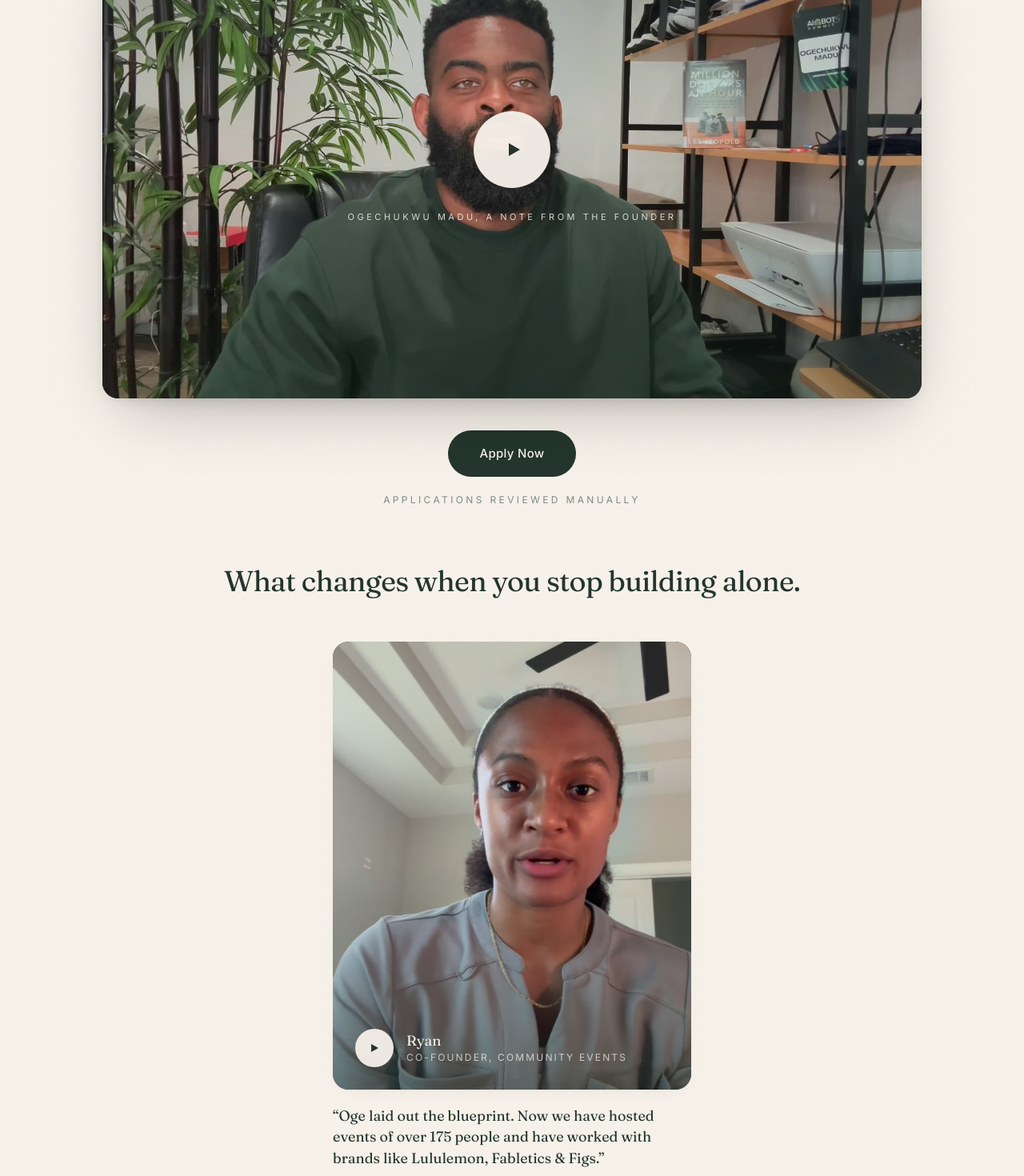
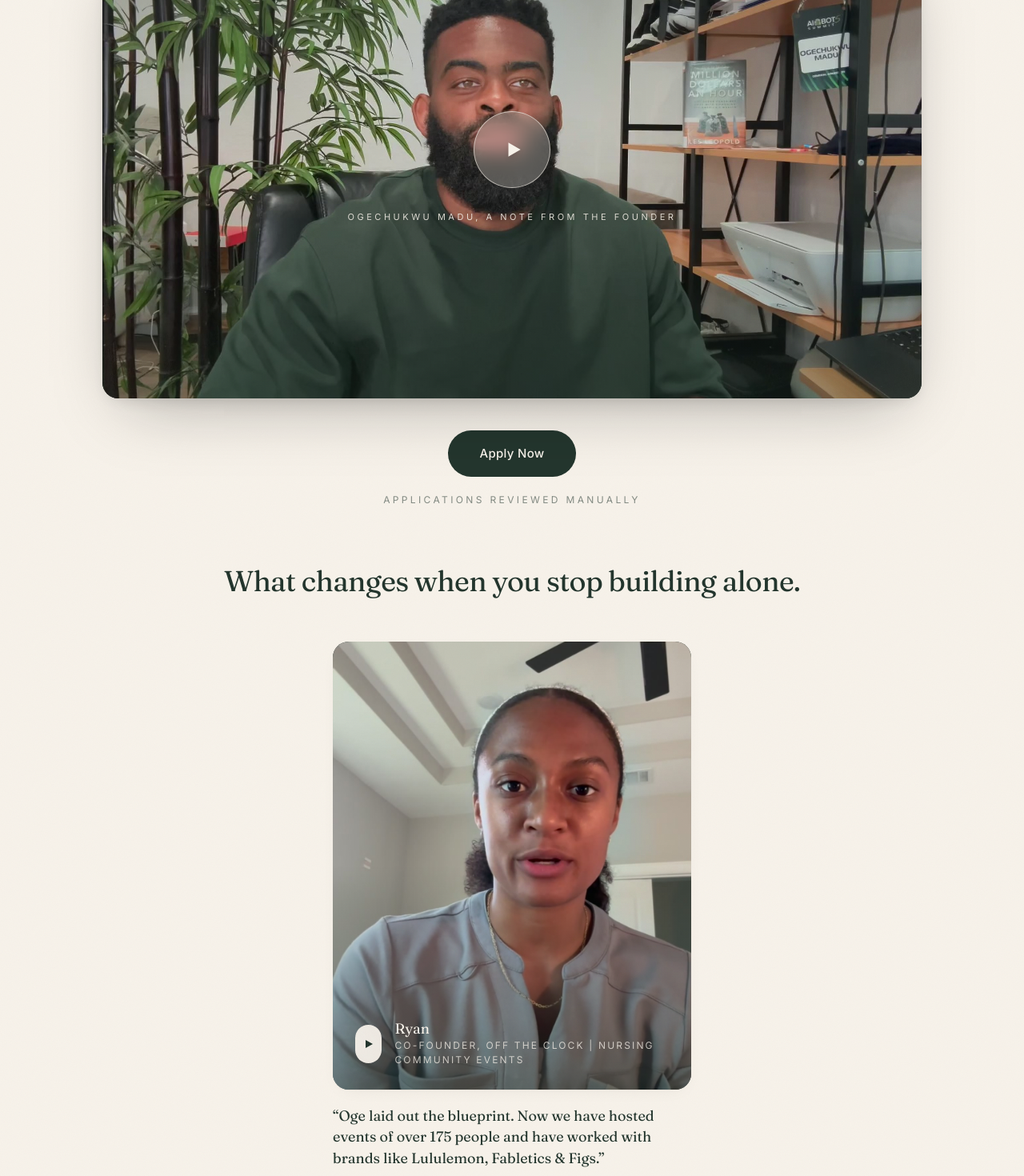
Before and after one commit to earlyfounderscollective/landingpage, a Next.js app: page / in a window 1280 px wide. Shown: the part 580-2050 px from the top of the page at 80% size. Built offline with nearby package versions, Linux system fonts and the light colour scheme.

Commit message:
Ryan role: Off the Clock | nursing community events; founder video play button: transparent glass with ivory arrow

```diff
--- a/components/site/FounderVideo.tsx
+++ b/components/site/FounderVideo.tsx
@@ -93,15 +93,15 @@ export function FounderVideo({
           aria-label="Play founder video"
           className="group absolute inset-0 z-10 flex flex-col items-center justify-center text-ivory"
         >
-          <span className="relative inline-flex h-20 w-20 md:h-24 md:w-24 items-center justify-center rounded-full bg-ivory/95 text-forest transition-all duration-500 ease-editorial group-hover:scale-105 group-hover:bg-ivory shadow-card">
-            <span className="absolute inset-0 rounded-full bg-ivory/40 animate-ping opacity-30" />
+          <span className="relative inline-flex h-20 w-20 md:h-24 md:w-24 items-center justify-center rounded-full bg-ivory/25 backdrop-blur-md border border-ivory/60 text-ivory transition-all duration-500 ease-editorial group-hover:scale-105 group-hover:bg-ivory/35">
+            <span className="absolute inset-0 rounded-full bg-ivory/20 animate-ping opacity-20" />
             <svg
-              width="24"
-              height="24"
+              width="26"
+              height="26"
               viewBox="0 0 24 24"
               fill="none"
               aria-hidden
-              className="relative ml-1"
+              className="relative ml-1 drop-shadow-md"
             >
               <path d="M6 4L20 12L6 20V4Z" fill="currentColor" />
             </svg>
--- a/components/site/VideoReviews.tsx
+++ b/components/site/VideoReviews.tsx
@@ -15,7 +15,7 @@ const reviews: Review[] = [
     src: "/media/review-ryan.mp4",
     poster: "/media/review-ryan-poster.jpg",
     name: "Ryan",
-    role: "Co-founder, community events",
+    role: "Co-founder, Off the Clock | nursing community events",
     quote:
       "Oge laid out the blueprint. Now we have hosted events of over 175 people and have worked with brands like Lululemon, Fabletics & Figs.",
   },
```
